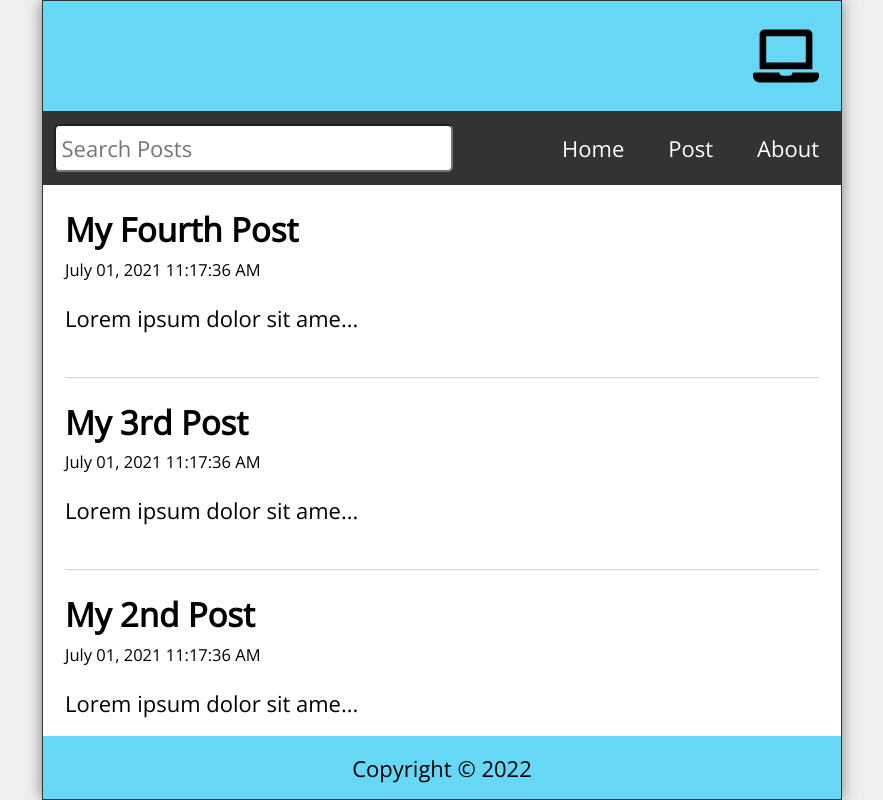
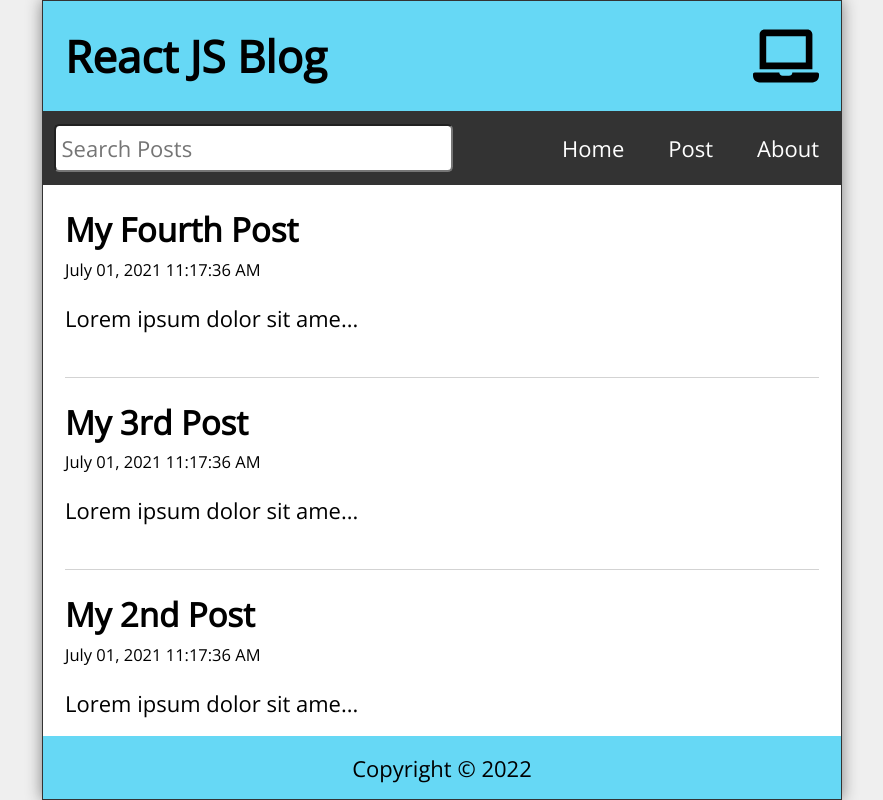
Before and after one commit to tomohiko-f/learn-react, a React (Create React App) app: page / in a window 1280 px wide. Shown: the whole page, without its empty margins (198-1081 px from the left). Built offline with nearby package versions, Linux system fonts and the light colour scheme; data requests are answered from the project's data file.

Commit message:
fix: title

```diff
--- a/src/App.js
+++ b/src/App.js
@@ -13,8 +13,8 @@ import {DataProvider} from './context/DataContext';
 function App() {
   return (
     <div className="App">
+      <Header title="React JS Blog" />
       <DataProvider>
-        <Header />
         <Nav />
         <Routes>
           <Route path="/" element={<Home />} />
@@ -24,8 +24,8 @@ function App() {
           <Route path="/about" element={<About />}/>
           <Route path="*" element={<Missing />}/>
         </Routes>
-        <Footer />
       </DataProvider>
+      <Footer />
     </div>
   );
 }
```
